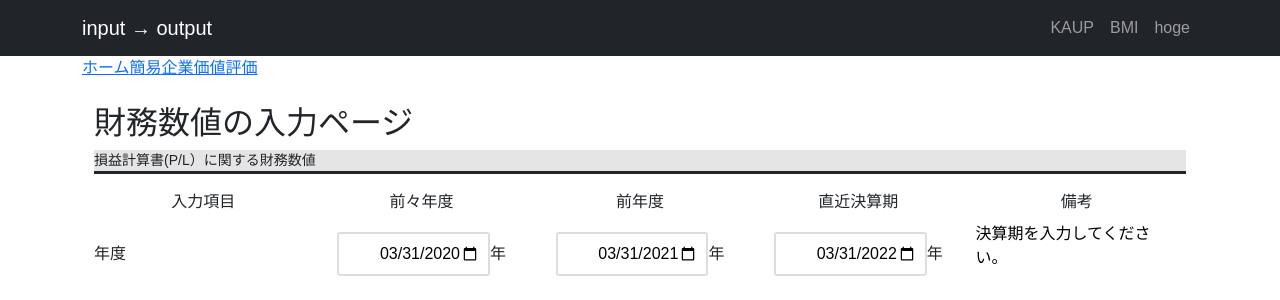
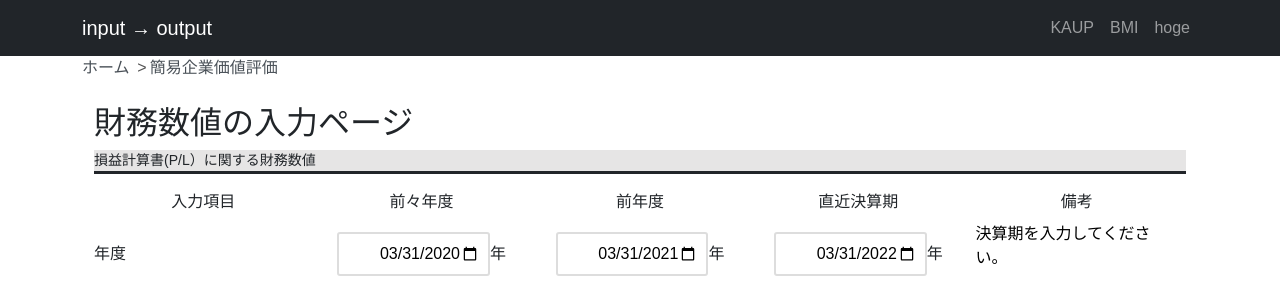
Before and after one commit to AtsushiArai/WebApps, a Django app: page /valuation/ in a window 1280 px wide. Shown: the top 300 px of the page. Run offline with Django 3.2, Linux system fonts and the light colour scheme; some libraries are stand-ins or nearby versions.

Commit message:
breadcrumbs css add.

```diff
--- a/valuation/static/valuation/css/style.css
+++ b/valuation/static/valuation/css/style.css
@@ -1,3 +1,36 @@
+/* breadcrumbs start */
+.breadcrumb {
+    margin: 0;
+    margin-bottom: 1rem;
+    padding: 0;
+    list-style: none;
+  }
+
+  .breadcrumb li {
+    display: inline;
+    list-style: none;
+  }
+
+  .breadcrumb li:after {
+    content: '>';
+    padding: 0 0.2em;
+    color: #555;
+  }
+
+  .breadcrumb li:last-child:after {
+    content: '';
+  }
+
+  .breadcrumb li a {
+    text-decoration: none;
+    color: #495057;
+  }
+
+  .breadcrumb li a:hover {
+    text-decoration: underline;
+  }
+  /* breadcrumbs end */
+
 #year_before_last {
     background-color: rgb(190, 220, 229);
 }
```
